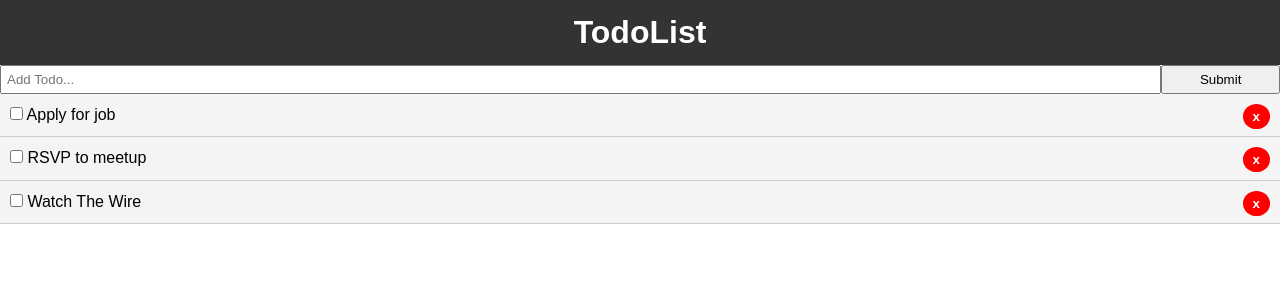
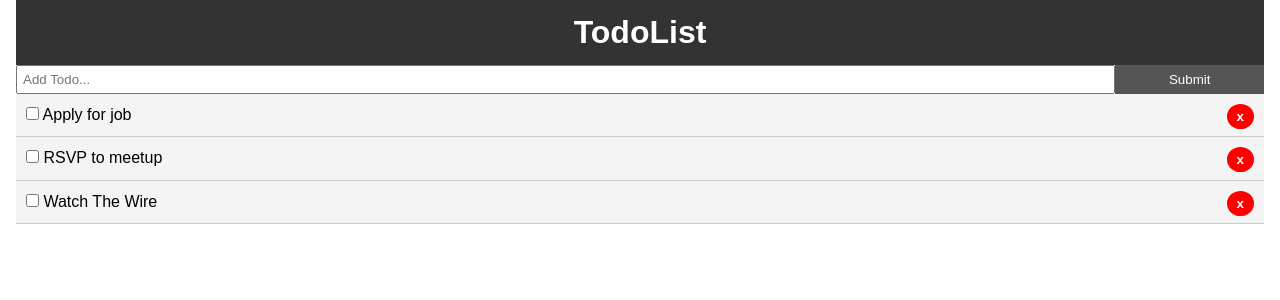
Before and after one commit to khwilo/react_crash_todo, a React (Create React App) app: page / in a window 1280 px wide. Shown: the top 300 px of the page. Built offline with nearby package versions, Linux system fonts and the light colour scheme.

Commit message:
Style the add todo view

```diff
--- a/src/App.css
+++ b/src/App.css
@@ -13,3 +13,20 @@ a {
   color          : #333333;
   text-decoration: none;
 }
+
+.container {
+  padding: 0 1rem;
+}
+
+.btn {
+  display   : inline-block;
+  border    : none;
+  background: #555;
+  color     : #fff;
+  padding   : 7px 20px;
+  cursor    : pointer;
+}
+
+.btn:hover {
+  background: #666;
+}
```
